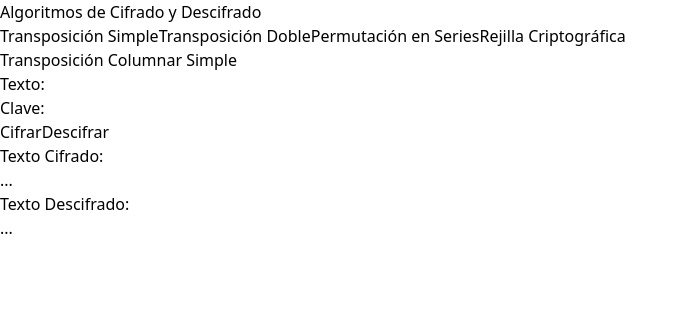
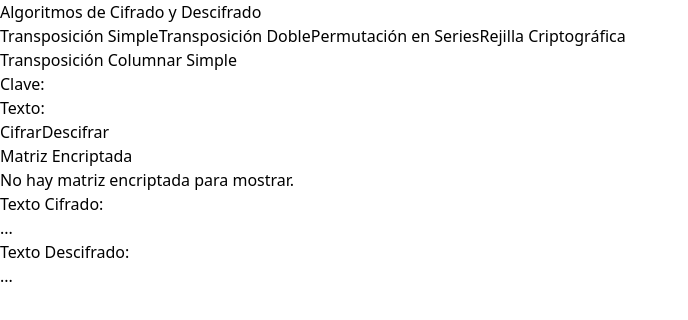
Before and after one commit to LeonDavisCoropuna/Algoritmos-de-Cifrado-y-Descifrado, a React (Vite) app: page / in a window 1280 px wide. Shown: the top 320 px of the page, without its empty margins (0-688 px from the left). Built offline with nearby package versions, Linux system fonts and the light colour scheme.

Commit message:
upload images lab2

```diff
--- a/src/Components/Transposicion/TranspocisionSimple.tsx
+++ b/src/Components/Transposicion/TranspocisionSimple.tsx
@@ -6,6 +6,7 @@ const TranspocisionSimple = () => {
   const [key, setKey] = useState<string>("");
   const [encryptedText, setEncryptedText] = useState<string>("");
   const [decryptedText, setDecryptedText] = useState<string>("");
+  const [matrix, setMatrix] = useState<string[][]>([]); // Estado para la matriz
 
   const encrypt = (text: string, key: string): string => {
     const keyLower = key.toLowerCase();
@@ -18,6 +19,9 @@ const TranspocisionSimple = () => {
     for (let i = 0; i < numRows; i++) {
       matrix.push(paddedText.slice(i * numCols, (i + 1) * numCols).split(""));
     }
+
+    // Guardar la matriz en el estado
+    setMatrix(matrix);
 
     // Crear un arreglo de orden de clave
     const keyOrder = keyLower
@@ -71,6 +75,7 @@ const TranspocisionSimple = () => {
 
   const handleAction = (method: "cifrar" | "descifrar") => {
     if (method === "cifrar") {
+      //let inputTexts = inputText.replace(/\s+/g, ''); // Eliminar todos los espacios
       const result = encrypt(inputText, key);
       setEncryptedText(result);
       setDecryptedText(""); // Limpiar el texto descifrado
@@ -87,6 +92,16 @@ const TranspocisionSimple = () => {
       </h1>
 
       <div className="mb-4">
+        <label className="block mb-2 font-semibold">Clave:</label>
+        <input
+          type="text"
+          value={key}
+          onChange={(e) => setKey(e.target.value)}
+          className="border border-gray-300 p-2 w-full rounded"
+        />
+      </div>
+
+      <div className="mb-4">
         <label className="block mb-2 font-semibold">Texto:</label>
         <input
           type="text"
@@ -96,15 +111,7 @@ const TranspocisionSimple = () => {
         />
       </div>
 
-      <div className="mb-4">
-        <label className="block mb-2 font-semibold">Clave:</label>
-        <input
-          type="text"
-          value={key}
-          onChange={(e) => setKey(e.target.value)}
-          className="border border-gray-300 p-2 w-full rounded"
-        />
-      </div>
+
 
       {/* Botones para Cifrar/Descifrar */}
       <div className="flex justify-center space-x-4">
@@ -117,6 +124,42 @@ const TranspocisionSimple = () => {
           selectedValue={"undefined"} // No es necesario mantener un estado de selección aquí
         />
       </div>
+
+       {/* Matriz Encriptada */}
+      <div className="flex-1 border p-2 rounded bg-white mt-6">
+        <h4 className="font-semibold">Matriz Encriptada</h4>
+        {matrix.length > 0 ? (
+          <table className="w-full border-collapse">
+            <thead>
+              <tr>
+                {/* Encabezado de la clave */}
+                {key.split("").map((char, index) => (
+                  <th key={index} className="border border-gray-300 p-2 bg-blue-100">
+                    {char}
+                  </th>
+                ))}
+              </tr>
+            </thead>
+            <tbody>
+              {matrix.map((row, rowIndex) => (
+                <tr key={rowIndex}>
+                  {row.map((cell, cellIndex) => (
+                    <td
+                      key={cellIndex}
+                      className={`border border-gray-300 px-2 ${cell !== ' ' ? 'bg-green-200' : 'bg-white'}`} // Color de fondo al seleccionar
+                    >
+                      {cell}
+                    </td>
+                  ))}
+                </tr>
+              ))}
+            </tbody>
+          </table>
+        ) : (
+          <p>No hay matriz encriptada para mostrar.</p>
+        )}
+      </div>
+
       <div className="mt-4">
         <h3 className="font-semibold">Texto Cifrado:</h3>
         <p className="p-2 bg-gray-200 rounded">{encryptedText || "..."}</p>
```
